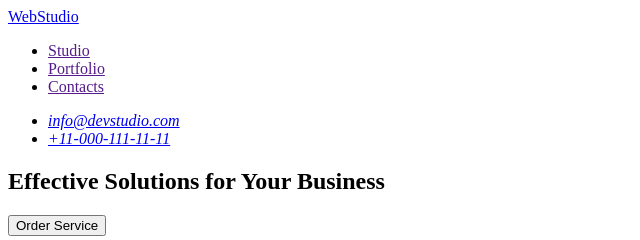
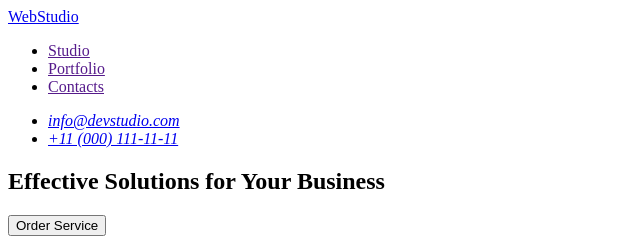
Before and after one commit to Viter78/goit-markup-hw-01, a plain HTML site: page index.html in a window 1280 px wide. Shown: the top 240 px of the page, 0-640 px from the left. Drawn offline with Linux system fonts and the light colour scheme.

Commit message:
Update index.html

```diff
--- a/index.html
+++ b/index.html
@@ -23,7 +23,7 @@
             <a href="mailto:info@devstudio.com">info@devstudio.com</a>
           </li>
           <li>
-            <a href="tel:+110001111111">+11-000-111-11-11</a>
+            <a href="tel:+110001111111">+11 (000) 111-11-11</a>
           </li>
         </ul>
       </address>
```
